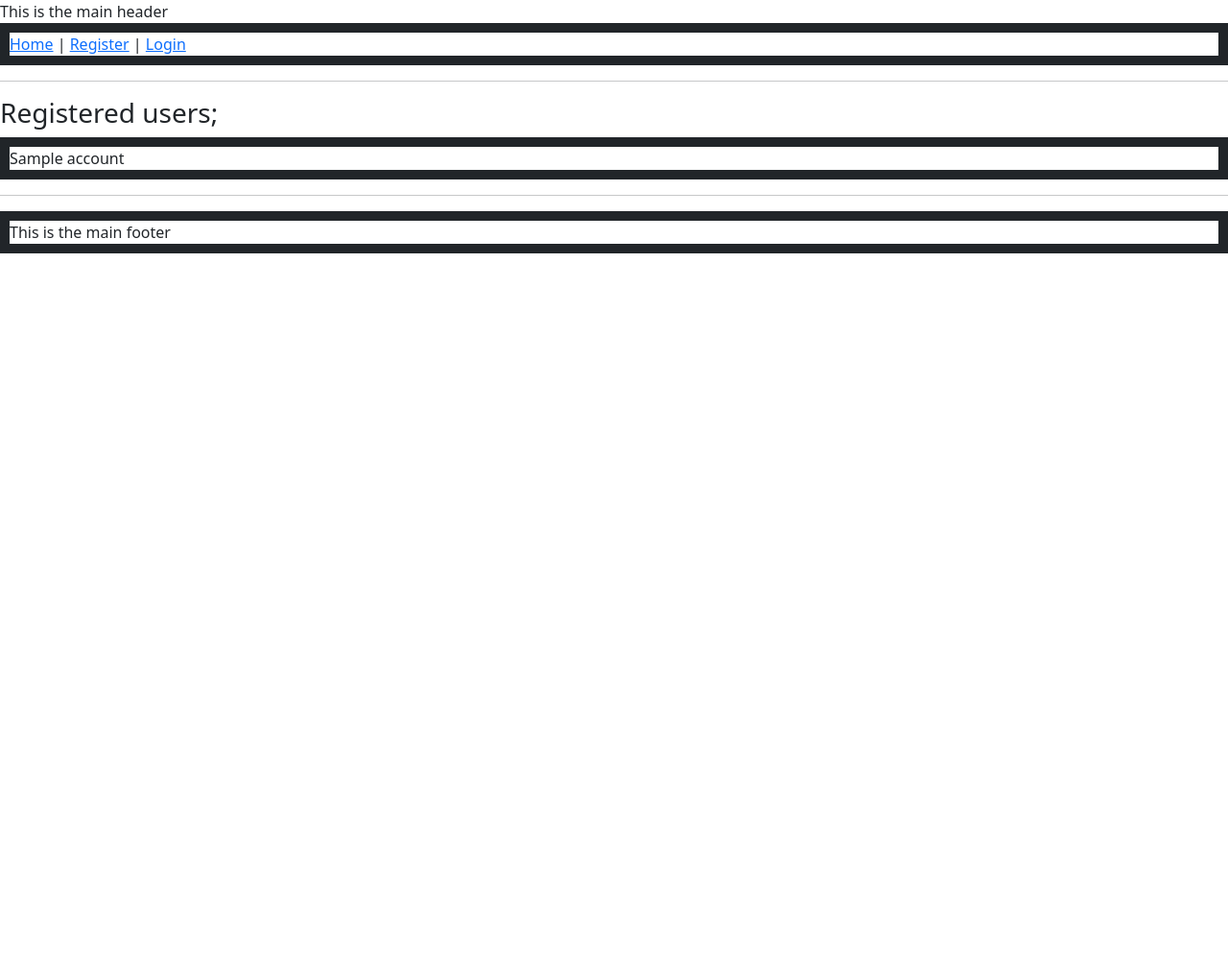
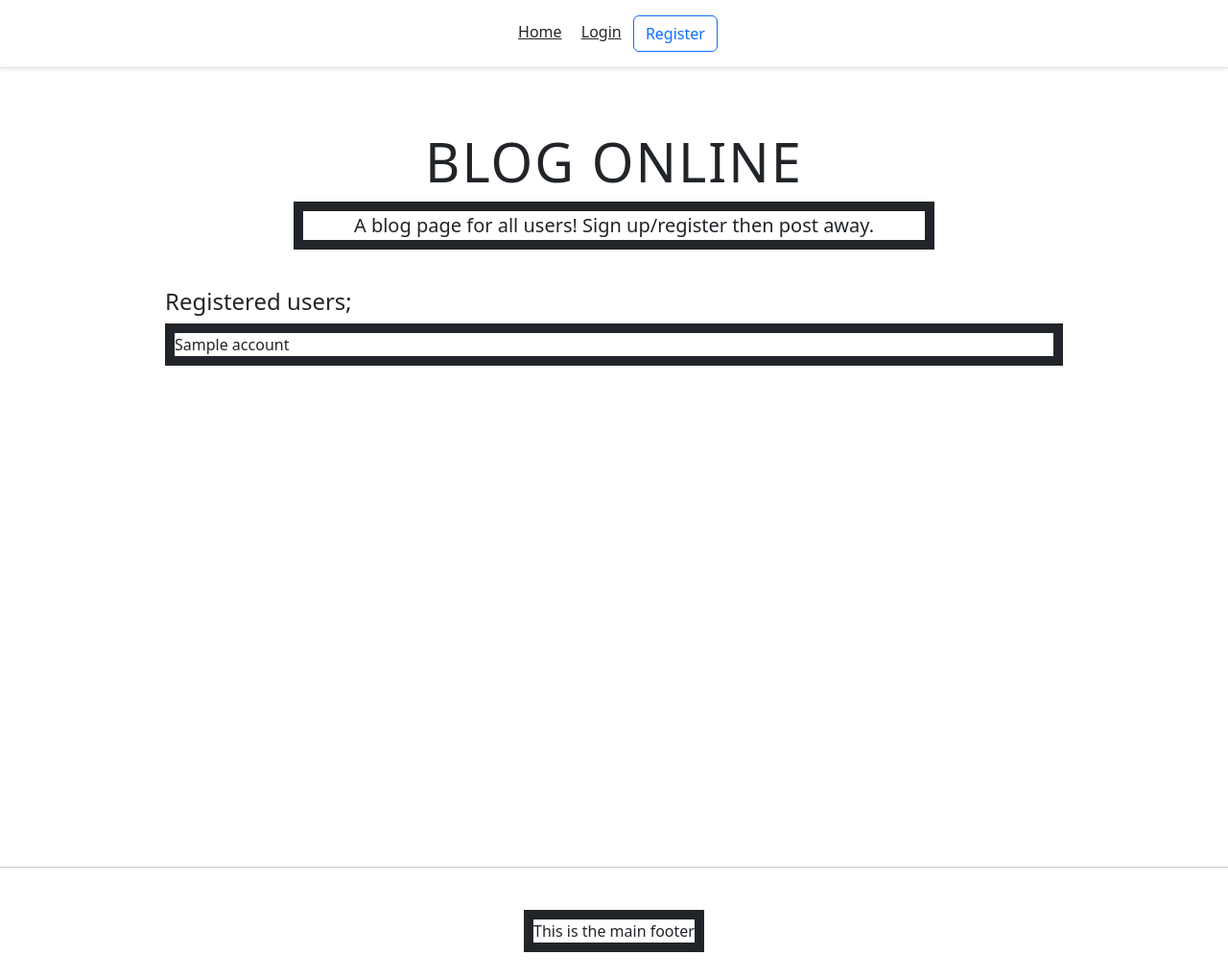
Before and after one commit to Jordan-Finlay/blog_online, a Django app: template personal/templates/personal/home.html in a window 1280 px wide. Shown: the whole page at 96% size. Before the commit the page ends 264 px from the top, so only its background shows below. Run offline with Django 4.2, Linux system fonts and the light colour scheme; the template is opened without the code that fills it: most values are stand-ins (such as "Sample title", 1, 10 or a date in 2020).

Commit message:
added bootstrap changed layout

```diff
--- a/personal/templates/personal/home.html
+++ b/personal/templates/personal/home.html
@@ -2,12 +2,21 @@
 
 
 {% block content %}
+<div class="pricing-header px-3 py-3 pt-md-5 pb-md-4 mx-auto text-center">
+    <h1 class="display-4">Blog online</h1>
+    <p class="lead">A blog page for all users! Sign up/register then post away.</p>
 
-<h3>Registered users;</h3>
+</div>
 
-    {% for account in accounts %}
-        <p>{{account}}</p>
-    {% endfor %}
+<div class="container">
+    <div class="d-flex flex-column">
+        <h4>Registered users;</h4>
+        {% for account in accounts %}
+            <p>{{account}}</p>
+        {% endfor %}
+    </div>
+</div>
+
 
 
 {% endblock content %}
--- a/templates/main.html
+++ b/templates/main.html
@@ -4,38 +4,27 @@
     <meta charset="UTF-8">
     <meta name="viewport" content="width=device-width, initial-scale=1.0">
     <link rel="stylesheet" href="assets/css/style.css">
-    <link href="https://cdn.jsdelivr.net/npm/bootstrap@5.3.3/dist/css/bootstrap.min.css" rel="stylesheet" integrity="sha384-QWTKZyjpPEjISv5WaRU9OFeRpok6YctnYmDr5pNlyT2bRjXh0JMhjY6hW+ALEwIH" crossorigin="anonymous">
     <title>Document</title>
+    {% include 'snippets/header.html' %}
 </head>
 <body>
+    <!--Main body-->
+    <style type="text/css">
+        .main{
+            min-height: 100vh;
+            height: 100%;
+        }
+    </style>
+    <div class="main">
+        {% block content %}
 
-<header>This is the main header
+        {% endblock content %}
+    </div>
+    <!--End body-->
 
-{% if request.user.is_authenticated %}
-    <p><a href="{% url 'home' %}">Home</a> |
-        <a href="{% url 'account' %}">Account</a> |
-        <a href="{% url 'logout' %}">Logout</a> </p>
-    <p> Hello, {{request.user.username}}</p>
-{% else %}
-    <p><a href="{% url 'home' %}">Home</a> |
-        <a href="{% url 'register' %}">Register</a> |
-        <a href="{% url 'login' %}">Login</a>
-    </p>
-{% endif %}
-<hr>
-
-</header>
+    {% include 'snippets/footer.html' %}
 
 
-{% block content %}
-
-{% endblock content %}
-
-
-<footer>
-    <hr>
-    <p>This is the main footer</p>
-</footer>
 
 </body>
 
--- /dev/null
+++ b/templates/snippets/footer.html
@@ -0,0 +1,14 @@
+<style type="text/css">
+    .footer {
+        min-height: 100px;
+    }
+</style>
+
+<!--Footer-->
+<hr>
+<div class="d-flex flex-row align-items-center footer">
+    <p class="m-auto">This is the main footer</p>
+</div>
+<!--End footer-->
+
+<script src="https://cdn.jsdelivr.net/npm/bootstrap@5.3.3/dist/js/bootstrap.bundle.min.js" integrity="sha384-YvpcrYf0tY3lHB60NNkmXc5s9fDVZLESaAA55NDzOxhy9GkcIdslK1eN7N6jIeHz" crossorigin="anonymous"></script>
--- /dev/null
+++ b/templates/snippets/header.html
@@ -0,0 +1,46 @@
+<link href="https://cdn.jsdelivr.net/npm/bootstrap@5.3.3/dist/css/bootstrap.min.css" rel="stylesheet" integrity="sha384-QWTKZyjpPEjISv5WaRU9OFeRpok6YctnYmDr5pNlyT2bRjXh0JMhjY6hW+ALEwIH" crossorigin="anonymous">
+
+<style type="text/css">
+    @media (min-width: 768px) {
+        html {
+            font-size: 16px;
+        }
+    }
+    .test {
+        text-align: right;
+    }
+    .container {
+        max-width: 960px;
+    }
+
+    .pricing-header {
+        max-width: 700px;
+    }
+
+    .card-deck .card {
+        min-width: 220px;
+    }
+
+
+</style>
+
+<!--Header-->
+<div class="d-flex flex-column flex-md-row p-3 px-md-4 mb-3 bg-white border-bottom shadow-sm">
+    <h5 class="my-0 mr-md-auto font-weight-normal">
+        {% if request.user.is_authenticated %}
+        <p> Hello, {{request.user.username}}</p>
+        {% endif %}
+    </h5>
+        <nav class="my-md-0 mr-md-3 m-auto">
+            {% if request.user.is_authenticated %}
+                <a class="p-2 text-dark" href="{% url 'home' %}">Home</a>
+                <a class="p-2 text-dark" href="{% url 'account' %}">Account</a>
+                <a class="p-2 text-dark" href="{% url 'logout' %}">Logout</a>
+            {% else %}
+                <a class="p-2 text-dark" href="{% url 'home' %}">Home</a>
+                <a class="p-2 text-dark" href="{% url 'login' %}">Login</a>
+                <a class="btn btn-outline-primary" href="{% url 'register' %}">Register</a>
+            {% endif %}
+        </nav>
+</div>
+<!--End header-->
```
Also changed, not shown: db.sqlite3.
